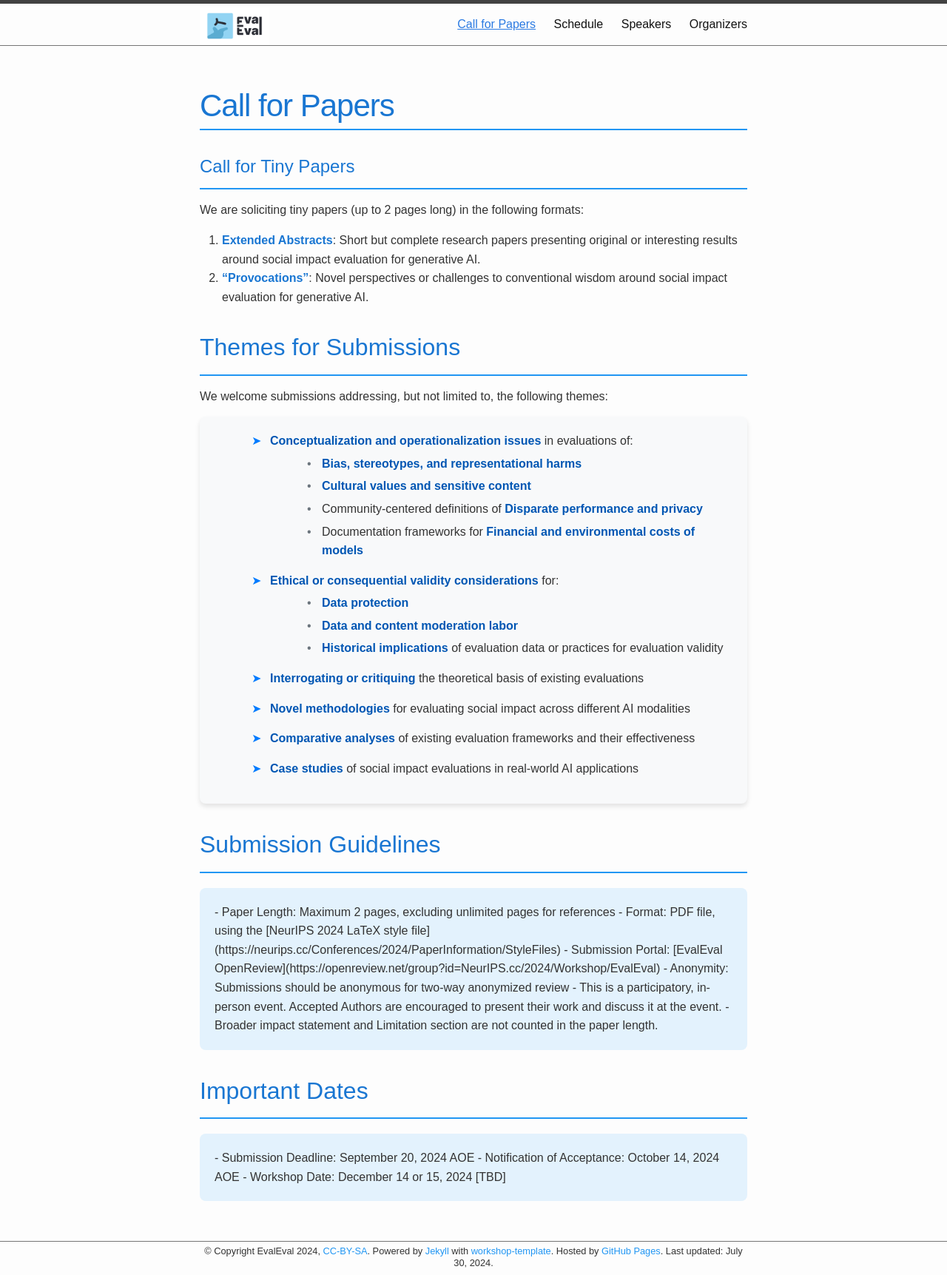
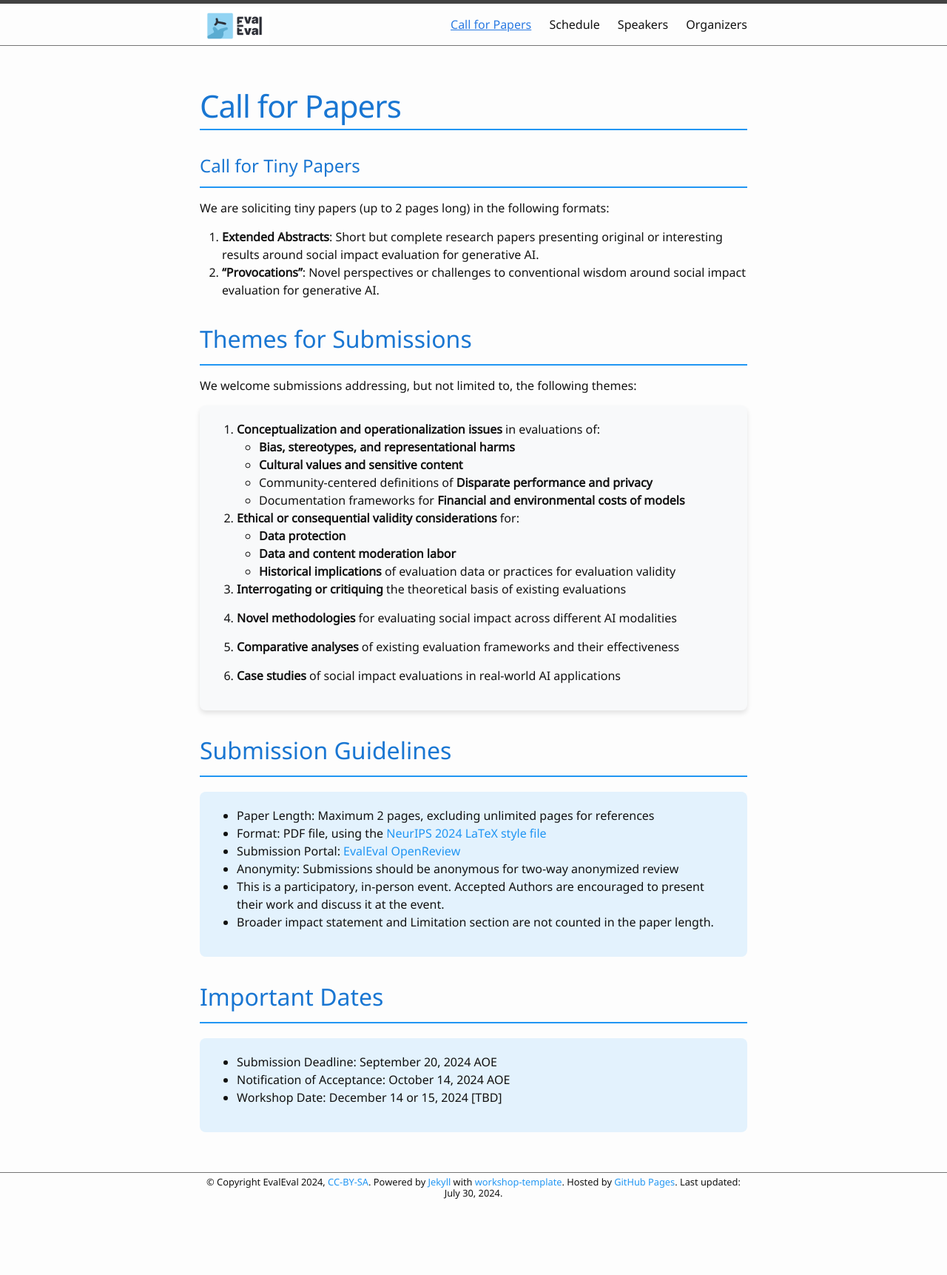
Before and after one commit to aaai-fidu-lab/aaai-fidu-lab.github.io, a Jekyll site: the page built from call-for-papers.md, in a window 1280 px wide. Shown: the whole page at 74% size. Built offline with Jekyll 4.4.1, drawn with Linux system fonts in a browser that asks for light colours; our own code applies the rules of GitHub Pages for plain Markdown files; after the commit the page ends 1630 px from its top, so only the background shows below that; part of the change alters nothing that is shown.

Commit message:
Update call-for-papers.md

```diff
--- a/call-for-papers.md
+++ b/call-for-papers.md
@@ -4,11 +4,6 @@ nav: true
 ---
 
 <style>
-  body {
-    font-family: Arial, sans-serif;
-    line-height: 1.6;
-    color: #333;
-  }
   h1, h2 {
     color: #1976D2;
     border-bottom: 2px solid #2196F3;
@@ -30,7 +25,7 @@ nav: true
   .themes-list ul {
     padding-left: 20px;
   }
-  strong {
+  .themes-list strong {
     color: #1976D2;
   }
   .guidelines, .dates {
@@ -41,7 +36,6 @@ nav: true
   }
   a {
     color: #2196F3;
-    text-decoration: none;
   }
   a:hover {
     text-decoration: underline;
@@ -59,33 +53,32 @@ We are soliciting tiny papers (up to 2 pages long) in the following formats:
 
 We welcome submissions addressing, but not limited to, the following themes:
 
-<div class="themes-container">
-  <ol class="themes-list">
-    <li><strong>Conceptualization and operationalization issues</strong> in evaluations of:
-      <ul>
-        <li><strong>Bias, stereotypes, and representational harms</strong></li>
-        <li><strong>Cultural values and sensitive content</strong></li>
-        <li>Community-centered definitions of <strong>Disparate performance and privacy</strong></li>
-        <li>Documentation frameworks for <strong>Financial and environmental costs of models</strong></li>
-      </ul>
-    </li>
-    <li><strong>Ethical or consequential validity considerations</strong> for:
-      <ul>
-        <li><strong>Data protection</strong></li>
-        <li><strong>Data and content moderation labor</strong></li>
-        <li><strong>Historical implications</strong> of evaluation data or practices for evaluation validity</li>
-      </ul>
-    </li>
-    <li><strong>Interrogating or critiquing</strong> the theoretical basis of existing evaluations</li>
-    <li><strong>Novel methodologies</strong> for evaluating social impact across different AI modalities</li>
-    <li><strong>Comparative analyses</strong> of existing evaluation frameworks and their effectiveness</li>
-    <li><strong>Case studies</strong> of social impact evaluations in real-world AI applications</li>
-  </ol>
+<div class="themes-container" markdown="1">
+
+1. **Conceptualization and operationalization issues** in evaluations of:
+   - **Bias, stereotypes, and representational harms**
+   - **Cultural values and sensitive content**
+   - Community-centered definitions of **Disparate performance and privacy**
+   - Documentation frameworks for **Financial and environmental costs of models**
+
+2. **Ethical or consequential validity considerations** for:
+   - **Data protection**
+   - **Data and content moderation labor**
+   - **Historical implications** of evaluation data or practices for evaluation validity
+
+3. **Interrogating or critiquing** the theoretical basis of existing evaluations
+
+4. **Novel methodologies** for evaluating social impact across different AI modalities
+
+5. **Comparative analyses** of existing evaluation frameworks and their effectiveness
+
+6. **Case studies** of social impact evaluations in real-world AI applications
+
 </div>
 
 ## Submission Guidelines
 
-<div class="guidelines">
+<div class="guidelines" markdown="1">
 
 - Paper Length: Maximum 2 pages, excluding unlimited pages for references
 - Format: PDF file, using the [NeurIPS 2024 LaTeX style file](https://neurips.cc/Conferences/2024/PaperInformation/StyleFiles)
@@ -98,7 +91,7 @@ We welcome submissions addressing, but not limited to, the following themes:
 
 ## Important Dates
 
-<div class="dates">
+<div class="dates" markdown="1">
 
 - Submission Deadline: September 20, 2024 AOE
 - Notification of Acceptance: October 14, 2024 AOE
```
